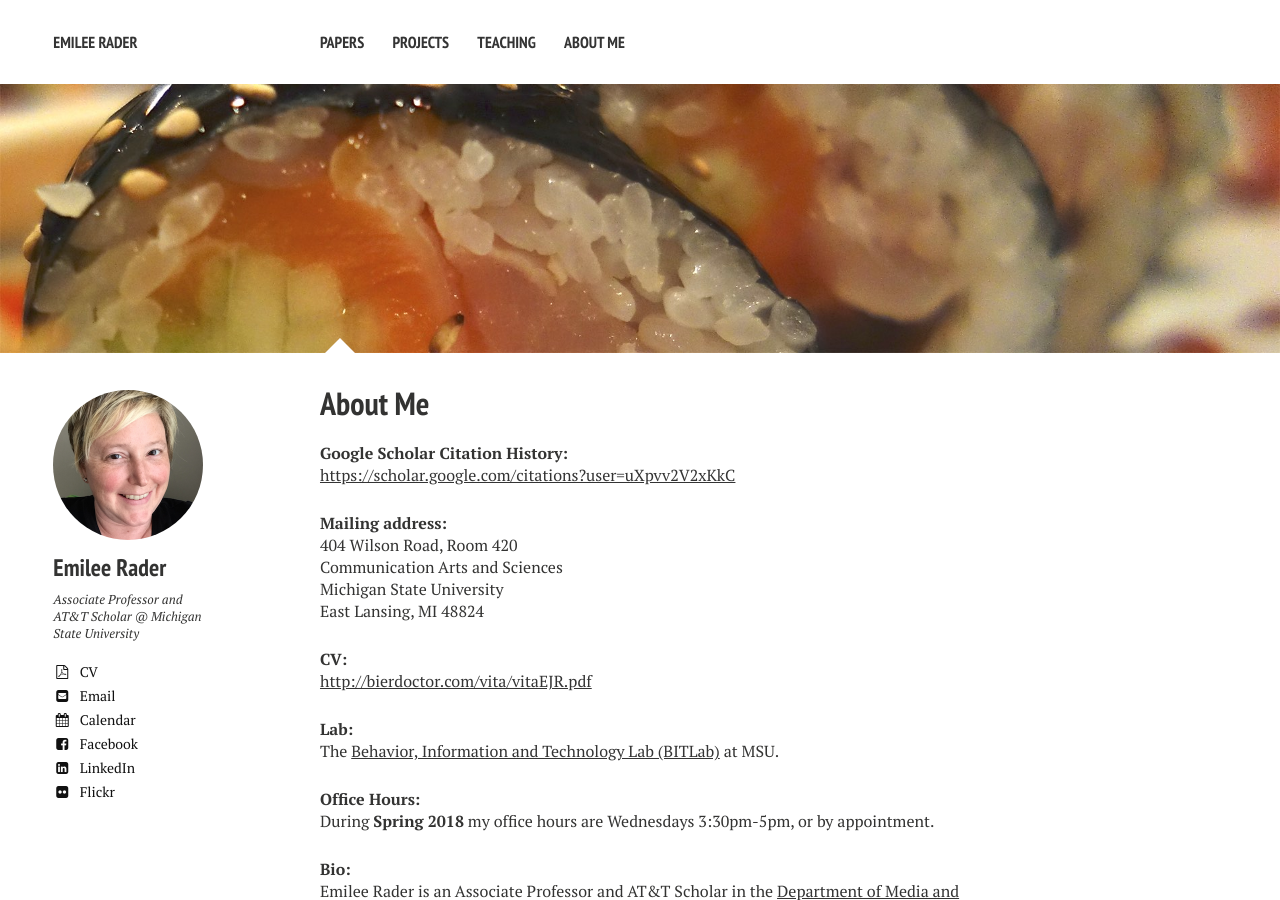
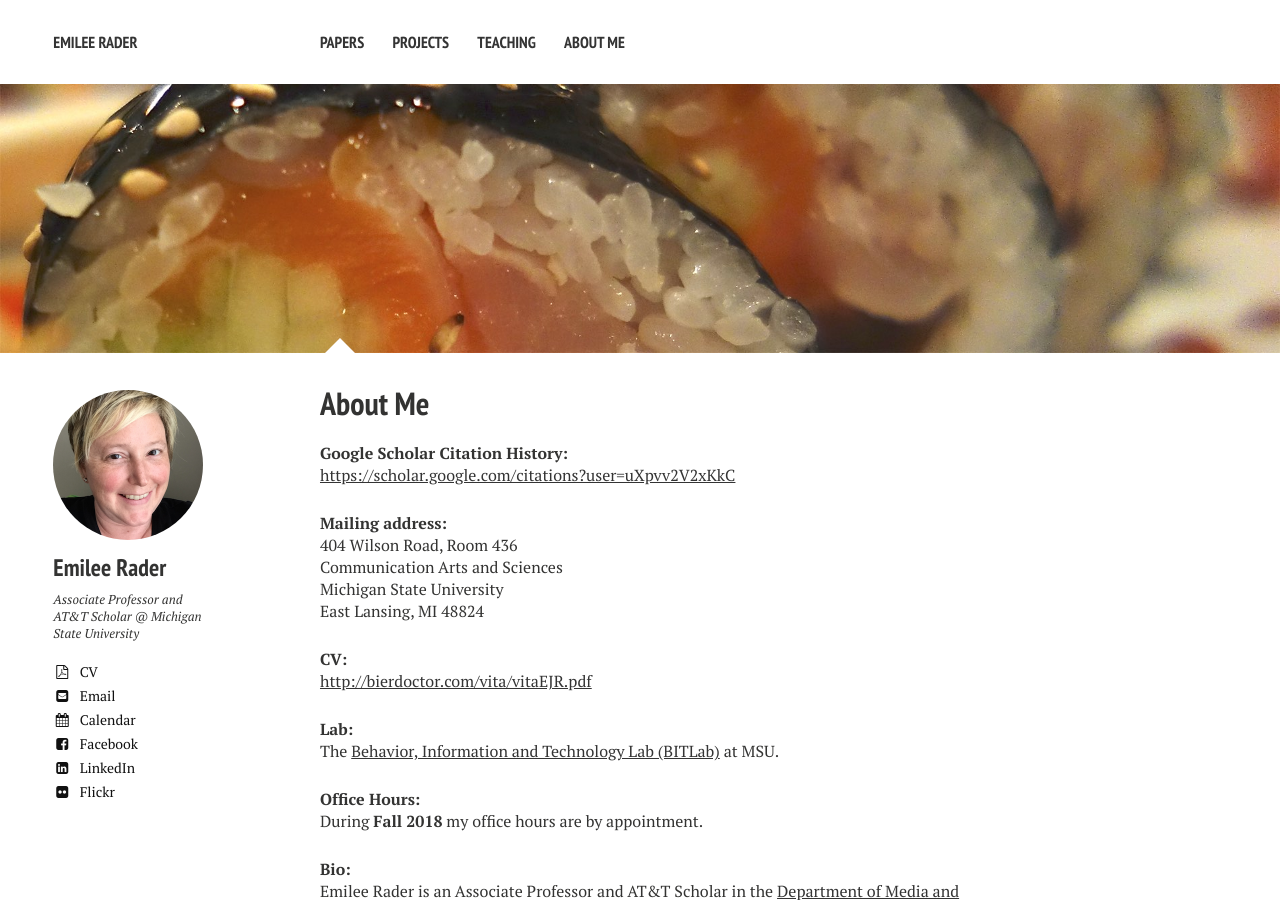
Before and after one commit to bierdoctor/bierdoctor.github.io, a Jekyll site: the page built from about/index.md, in a window 1280 px wide and 900 px high. Built offline with Jekyll 4.4.1, drawn with Linux system fonts in a browser that asks for light colours; nearby versions of some CDN libraries.

Commit message:
update office hours, office location

```diff
--- a/about/index.md
+++ b/about/index.md
@@ -14,7 +14,7 @@ image:
 [https://scholar.google.com/citations?user=uXpvv2V2xKkC](https://scholar.google.com/citations?user=uXpvv2V2xKkC)
 
 **Mailing address:**
-404 Wilson Road, Room 420
+404 Wilson Road, Room 436
 Communication Arts and Sciences
 Michigan State University
 East Lansing, MI  48824
@@ -31,7 +31,7 @@ East Lansing, MI  48824
 The [Behavior, Information and Technology Lab (BITLab)](https://bitlab.cas.msu.edu) at MSU.
 
 **Office Hours:**
-During **Spring 2018** my office hours are Wednesdays 3:30pm-5pm, or by appointment.
+During **Fall 2018** my office hours are by appointment.
 
 **Bio:**
 Emilee Rader is an Associate Professor and AT&T Scholar in the [Department of Media and Information](http://mi.msu.edu) at Michigan State University. Her research addresses problems that arise at the intersection of people, technology, and information in socio-technical systems. These systems have great potential to help people and improve their lives; however, they also have the potential for harm. In particular, she focuses on socio-technical systems that are “black boxes” from the perspective of people using the system—the inputs and outputs can be observed, but the inner workings are hidden and are therefore hard for people to understand.
```
Also changed, not shown: index.md (+1 -1 lines).
